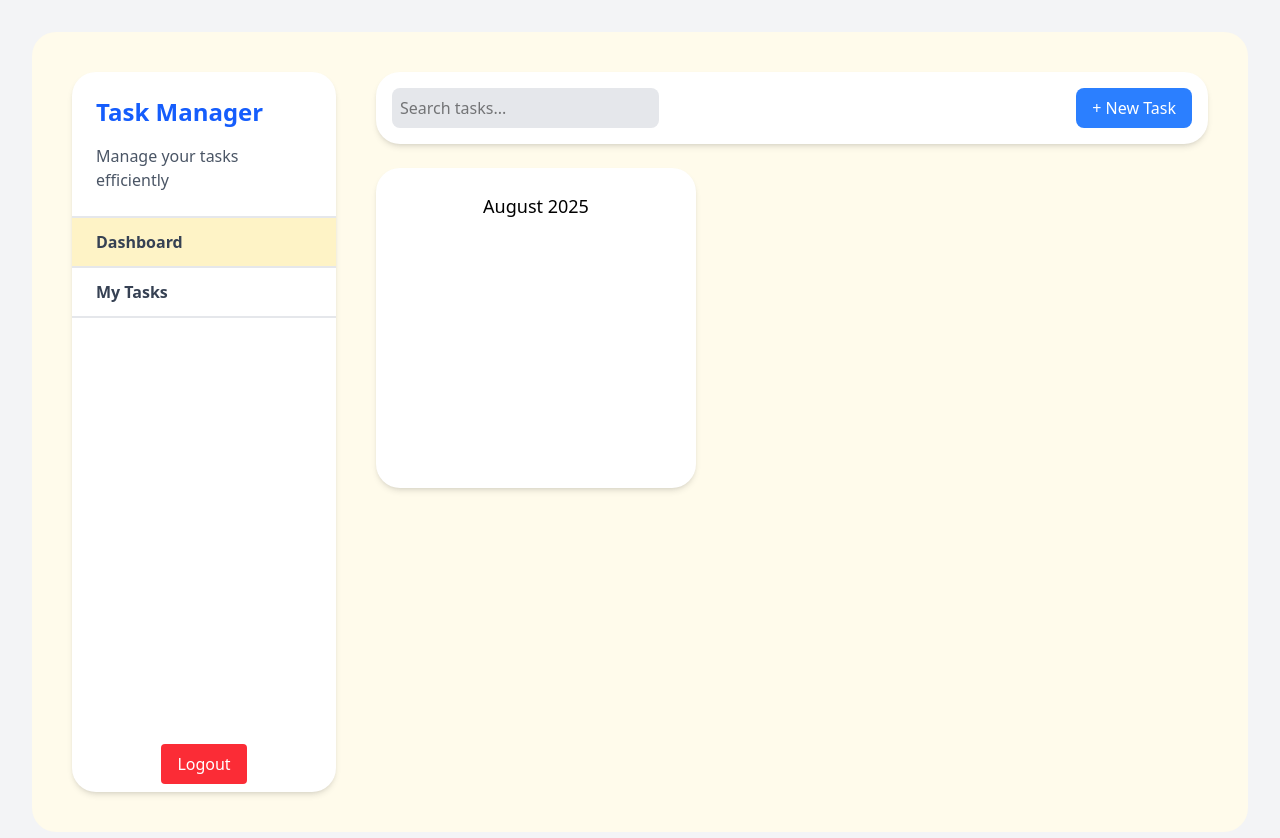
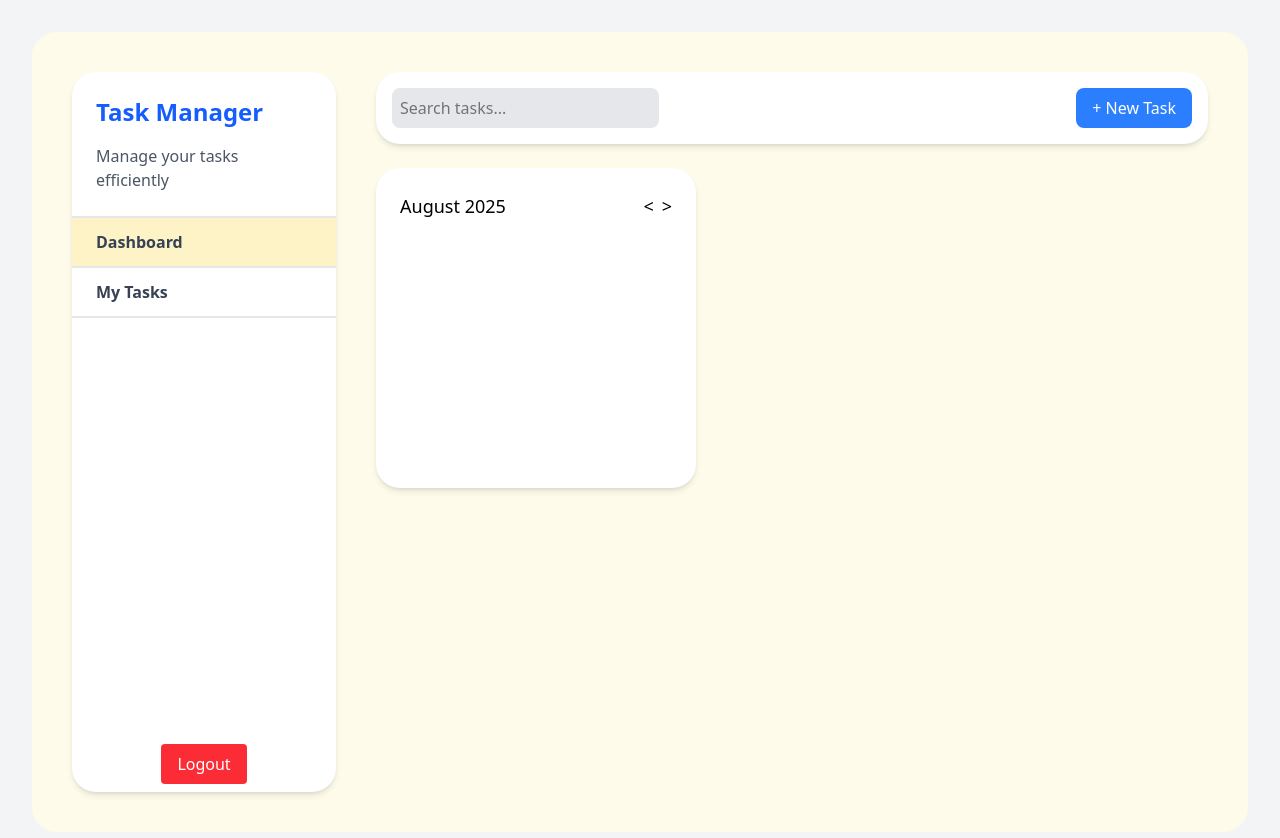
Before and after one commit to Safdari10/task-manager, a Next.js app in the folder frontend/: page /dashboard in a window 1280 px wide. Shown: the top 838 px of the page. Built offline with nearby package versions, Linux system fonts and the light colour scheme.

Commit message:
Adds month navigation buttons to calendar UI
Enables users to switch between months within the calendar component,
improving navigation and usability for browsing dates.

```diff
--- a/frontend/src/app/dashboard/components/Calender.tsx
+++ b/frontend/src/app/dashboard/components/Calender.tsx
@@ -21,9 +21,19 @@ const Calender = () => {
 
   return (
     <div className="w-[20rem] h-[20rem] flex flex-col justify-start items-center gap-2 bg-white rounded-3xl shadow-md p-6">
-      <h2 className="text-lg">
-        {months[currentMonth]} {currentYear}
-      </h2>
+      <div className="flex items-center justify-between w-full">
+        <h2 className="text-lg">
+          {months[currentMonth]} {currentYear}
+        </h2>
+        <div className="flex items-center gap-2">
+          <button className="text-lg" onClick={() => setCurrentMonth(currentMonth - 1)}>
+            {"<"}
+          </button>
+          <button className="text-lg" onClick={() => setCurrentMonth(currentMonth + 1)}>
+            {">"}
+          </button>
+        </div>
+      </div>
     </div>
   );
 };
```
